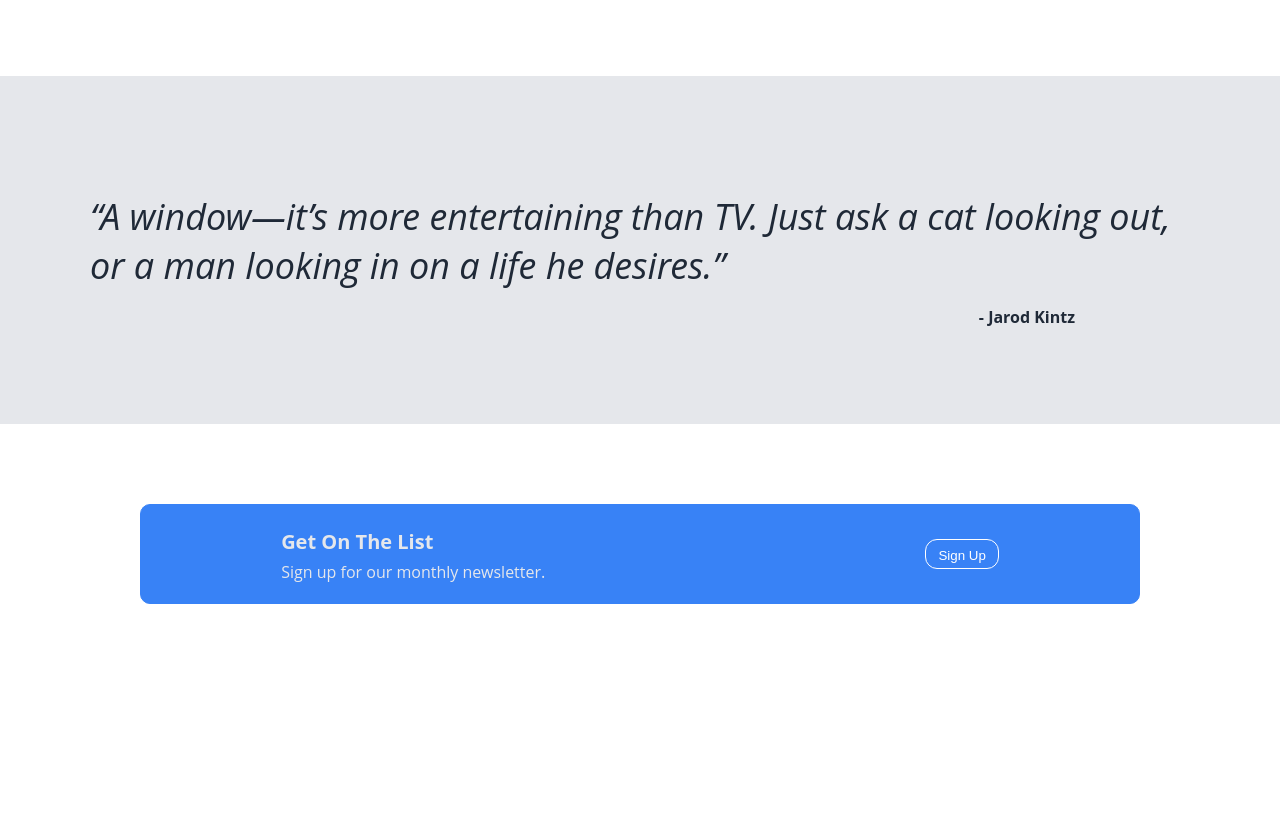
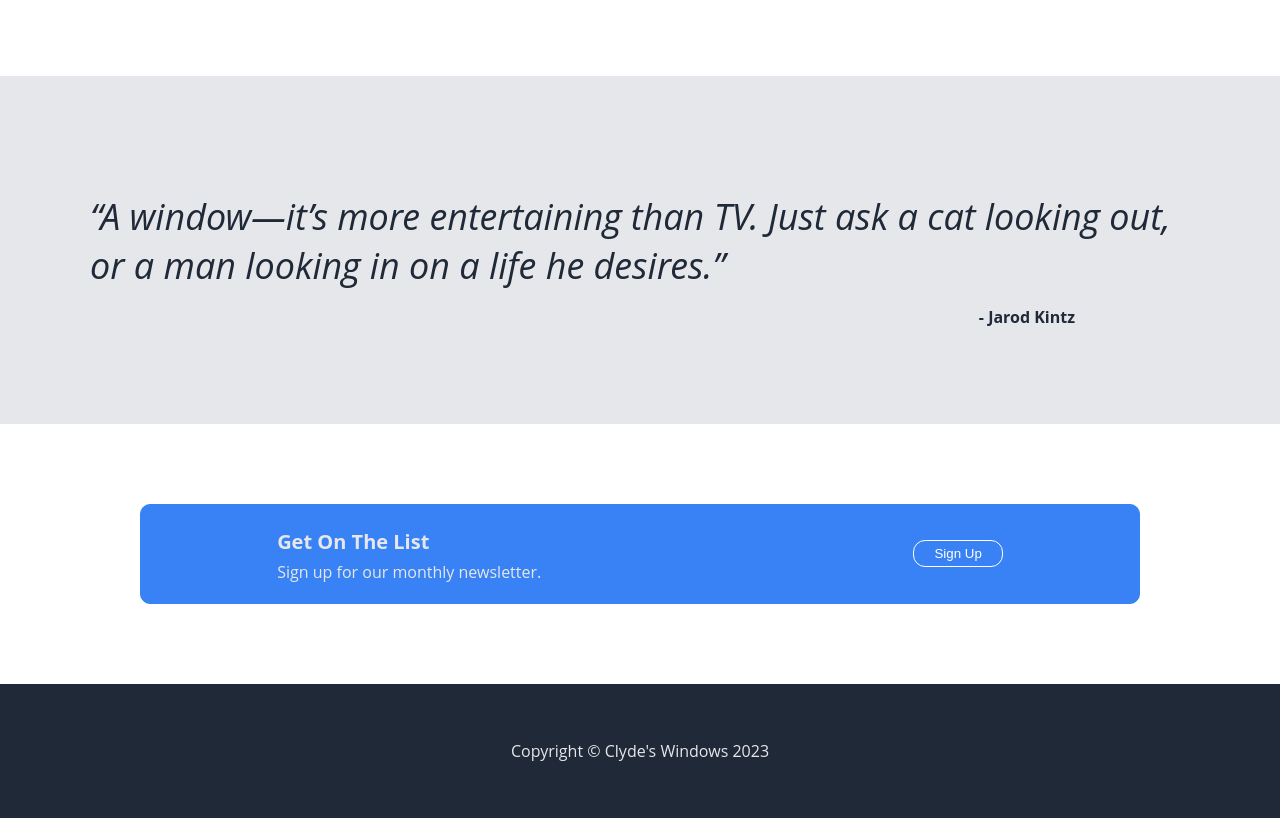
Before and after one commit to adsmithy/landing-page, a plain HTML site: page index.html in a window 1280 px wide. Shown: the part 978-1796 px from the top of the page. Before the commit the page ends 1662 px from the top, so only its background shows below. Drawn offline with Linux system fonts and the light colour scheme.

Commit message:
Footer Added to Landing Page Added footer and copyright to landing page. Mission complete. Learned a lot.

```diff
--- a/index.html
+++ b/index.html
@@ -80,8 +80,11 @@
             </div>
 
         </div>
+ </section>
 
-    </section>
+ <footer>
+    <p>Copyright &copy; Clyde's Windows 2023</p>
+</footer>
 
 </body>
 </html>
--- a/style.css
+++ b/style.css
@@ -201,7 +201,15 @@ button {
     color: white;
     border: 1px solid #ffffff;
     border-radius: 12px;
-    padding: 8px 12px;
-    height: 30px;
+    padding: 5px 20px;
     align-items: center;
  }
+
+ footer, footer p {
+    background-color: #1f2937;
+    color: #E5E7EB;
+    display: flex;
+    justify-content: center;
+    align-items: center;
+    padding: 20px;
+ }
```
